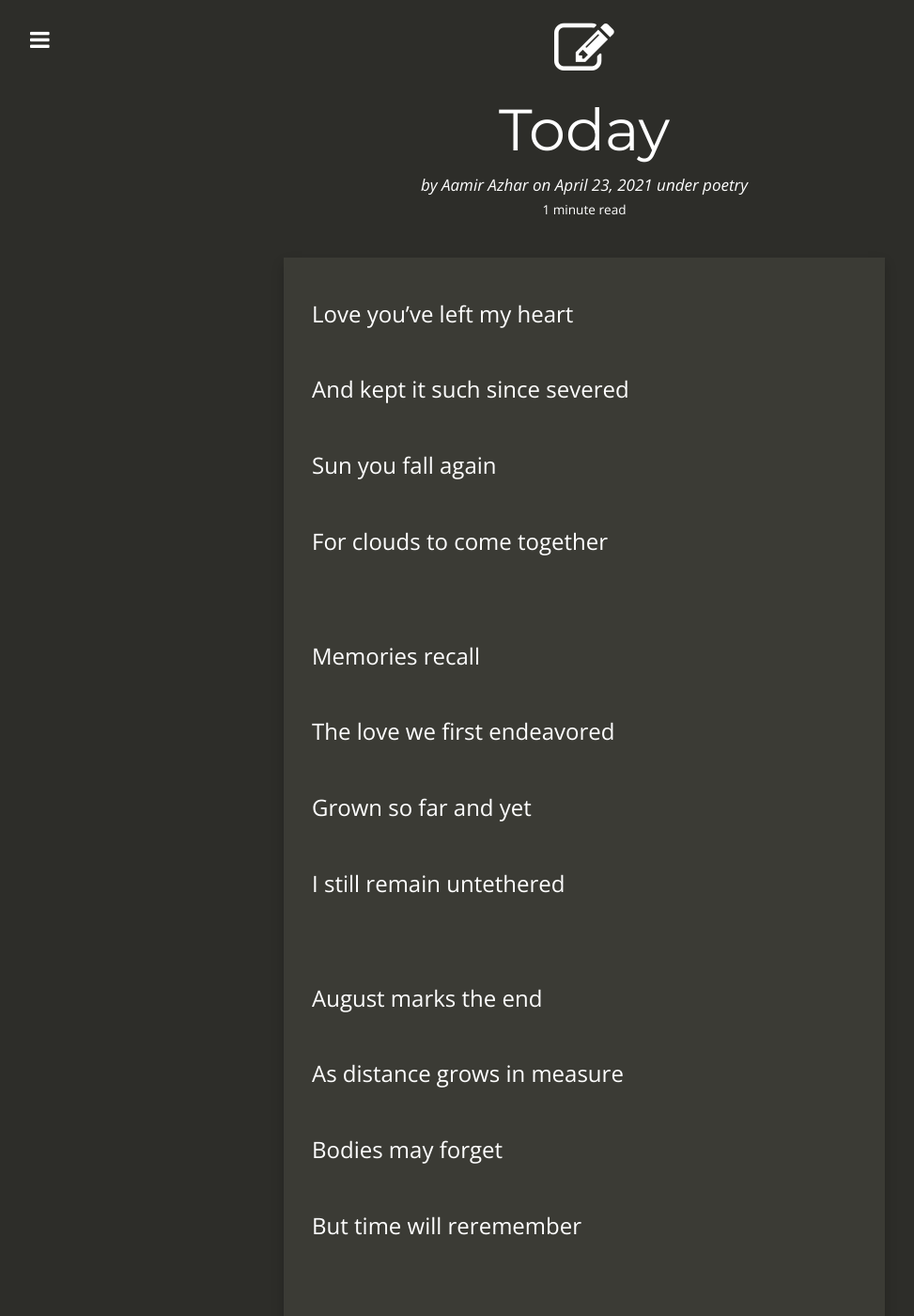
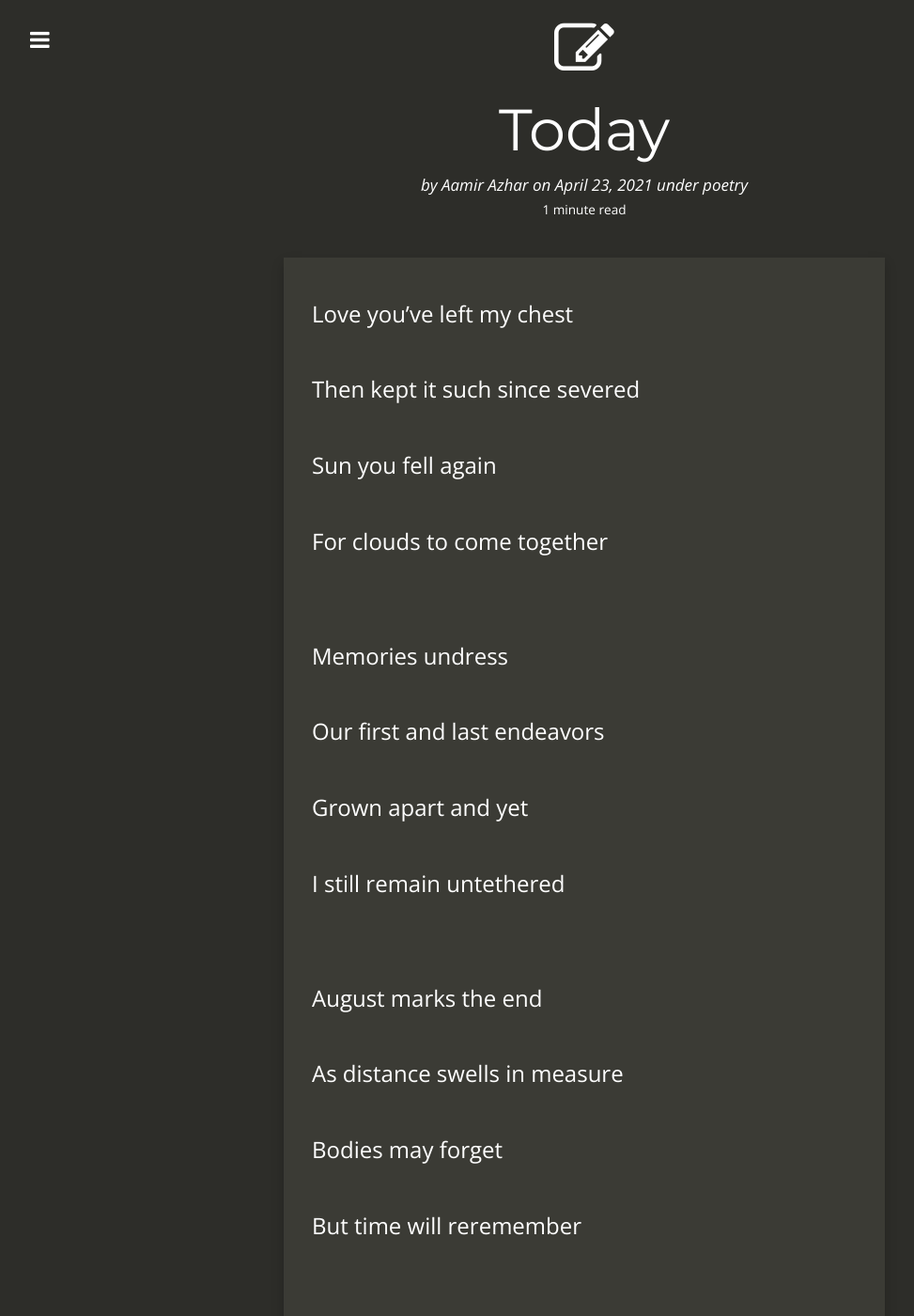
Before and after one commit to jacobtomlinson/carte-noire, a Jekyll site: the page built from _posts/2021-04-23-today.md, in a window 1280 px wide and 1400 px high. Shown: the whole window at 94% size, without its empty margins (18-991 px from the left). Built offline with Jekyll 4.4.1, drawn with Linux system fonts in a browser that asks for light colours; nearby versions of some CDN libraries; comment, search, counter and statistics services are not loaded; some of the changed text lies outside the part shown.

Commit message:
Make another wave of edits to today poem

```diff
--- a/_posts/2021-04-23-today.md
+++ b/_posts/2021-04-23-today.md
@@ -12,37 +12,37 @@
   - seasons
   - time
 ---
-Love you’ve left my heart
+Love you’ve left my chest
 
-And kept it such since severed
+Then kept it such since severed
 
-Sun you fall again
+Sun you fell again
 
 For clouds to come together
 
 <br>
-Memories recall
+Memories undress
 
-The love we first endeavored
+Our first and last endeavors
 
-Grown so far and yet
+Grown apart and yet
 
 I still remain untethered
 
 <br>
 August marks the end
 
-As distance grows in measure
+As distance swells in measure
 
 Bodies may forget
 
 But time will reremember
 
 <br>
-Know I do not fear
+Know I do not dread
 
 The sharp grasp of November
 
-If I've loved you once
+If I loved you then
 
-I've loved you for forever—
+I’ve loved you for forever—
```
